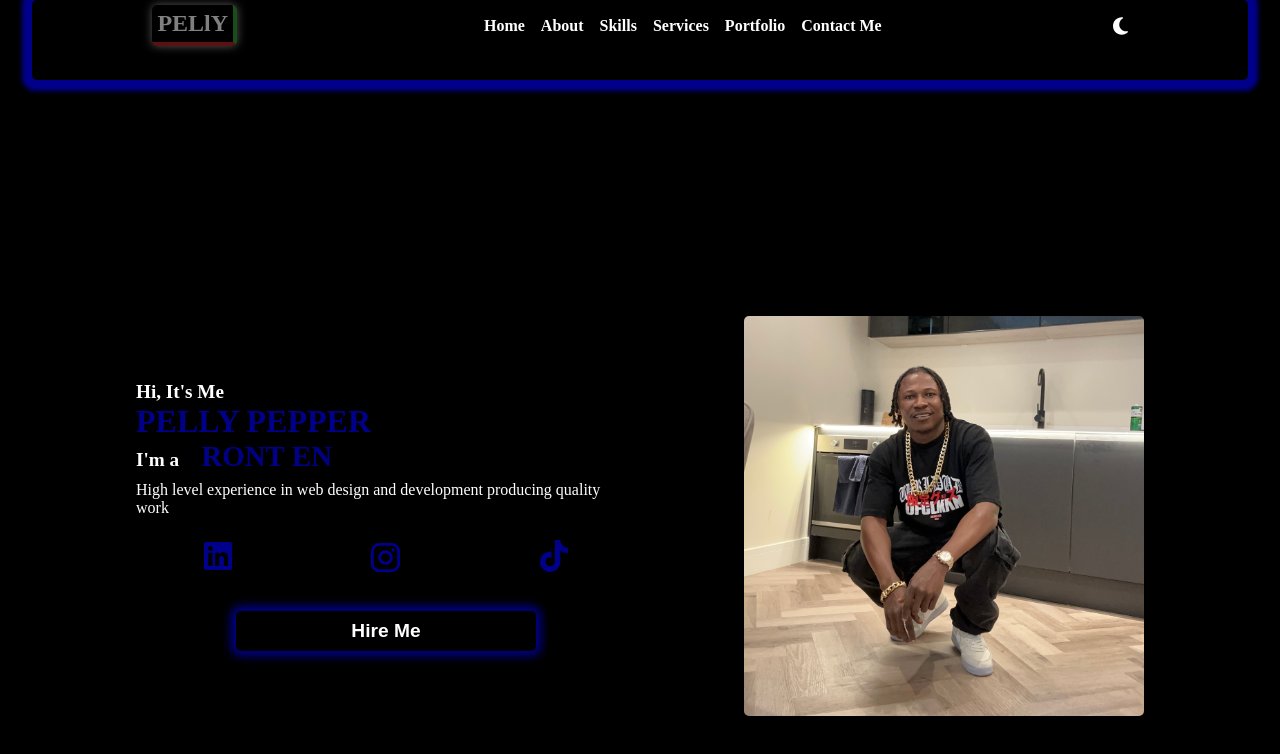
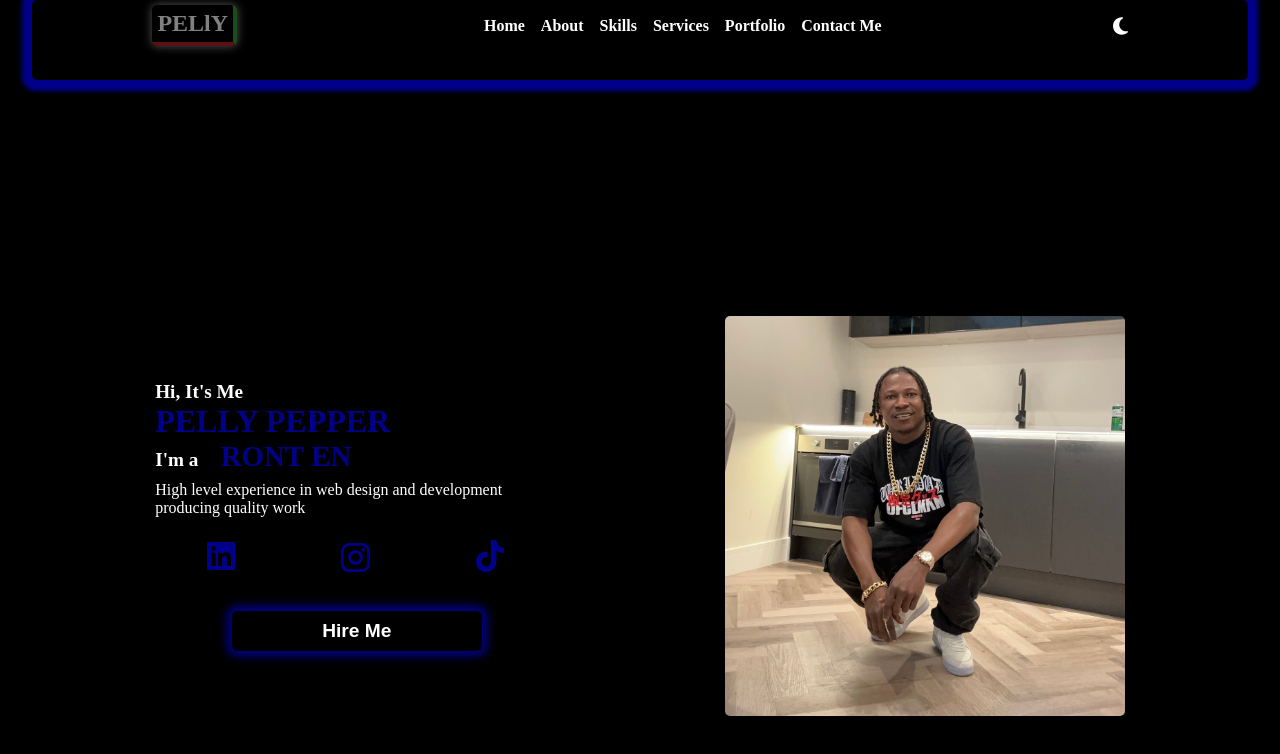
Before and after one commit to pellypepper/newportfolio, a React (Create React App) app: page / in a window 1280 px wide. Shown: the top 754 px of the page. Built offline with nearby package versions, Linux system fonts and the light colour scheme; a web font is replaced by a local one.

Commit message:
might delete

```diff
--- a/src/App.css
+++ b/src/App.css
@@ -156,9 +156,11 @@ cursor: pointer;
   height: 100vh;
   width: 90%;
   margin: auto;
-  display: flex;
+display: flex;
+
   justify-content: space-around;
   align-items: center;
+  gap: 20px;
 }
 
 .home-text{
@@ -195,10 +197,10 @@ to{
 }
 .home-text-middle{
   margin-top: .5rem;
-  width: 500px;
+  width: 400px;
 }
 .home-icon{
-  width: 500px;
+  width: 400px;
   display: flex;
   justify-content: space-around;
   margin-top: 1.4rem;
@@ -213,7 +215,7 @@ to{
   color: var(--box-shadow);
 }
 .home-text button{
-  width: 300px;
+  width: 250px;
   height: 40px;
   margin: auto;
   background-color: inherit;
@@ -264,7 +266,7 @@ to{
 background: url(./assets/homebg.JPG);
   background-repeat: no-repeat;
   background-size: cover;
-  background-position: 100% 100%;
+   background-position: 50% 100%;
   width: 400px;
   height: 400px;
   border-radius: 5px;
--- a/src/portfolio.js
+++ b/src/portfolio.js
@@ -71,7 +71,7 @@ export default function Portfolio() {
 
                         <div className='portfolio-btn'>
                             <a href="https://github.com/pellypepper/banking-app" target="_blank" rel="noopener noreferrer">  <FontAwesomeIcon icon={faGithub} size="2x" style={{ color: 'white' }} /></a>
-                            <Link href="https://pellyportfolio.netlify.app/portfolio" target="_blank" rel="noopener noreferrer">
+                            <Link href="https://pellybankapp.netlify.app" target="_blank" rel="noopener noreferrer">
                                 <LaunchIcon fontSize="large" style={{ color: 'white' }} />
                             </Link>
                         </div>
```
